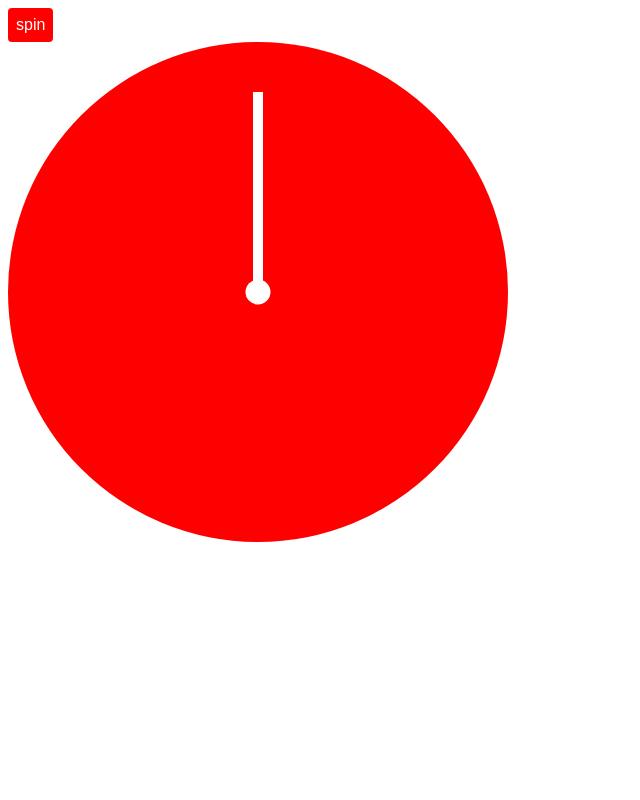
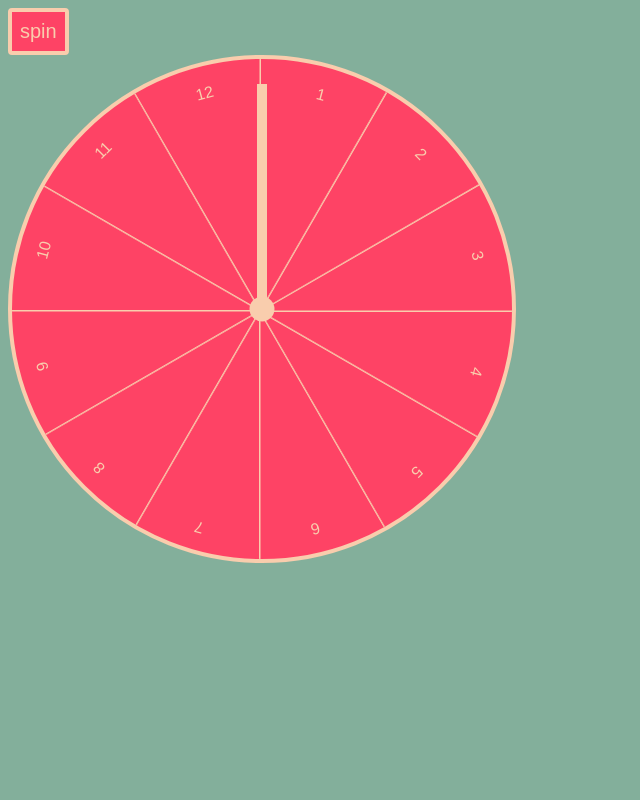
Before and after one commit to allbecauseyoutoldmeso/spinner, a plain HTML site: page spinner.html in a window 1280 px wide. Shown: the whole page, without its empty margins (0-640 px from the left). Drawn offline with nearby package versions, Linux system fonts and the light colour scheme.

Commit message:
Split spinner into numbered sections

```diff
--- a/spinner.html
+++ b/spinner.html
@@ -7,6 +7,20 @@
   <button id='spin-button' class='spin-button'>spin</button>
   <body>
     <div class='circle'>
+      <ul>
+        <li><div class='slice'>1</div></li>
+        <li><div class='slice'>2</div></li>
+        <li><div class='slice'>3</div></li>
+        <li><div class='slice'>4</div></li>
+        <li><div class='slice'>5</div></li>
+        <li><div class='slice'>6</div></li>
+        <li><div class='slice'>7</div></li>
+        <li><div class='slice'>8</div></li>
+        <li><div class='slice'>9</div></li>
+        <li><div class='slice'>10</div></li>
+        <li><div class='slice'>11</div></li>
+        <li><div class='slice'>12</div></li>
+      </ul>
       <div class='needle-container' id='needle-container'>
         <div class='needle' id='needle'></div>
       </div>
--- a/style.css
+++ b/style.css
@@ -1,26 +1,29 @@
 body {
   font-family: Arial;
+  background-color: #83AF9B;
 }
 
 .spin-button {
-  background-color: red;
-  border: none;
+  background-color: #FE4365;
+  border: solid 4px #F9CDAD;
   border-radius: 4px;
-  color: white;
+  color: #F9CDAD;
   padding: 8px;
-  font-size: 16px;
+  font-size: 20px;
 }
 
 .circle {
   position: relative;
-  background-color: red;
+  background-color: #FE4365;
   border-radius: 50%;
+  border: solid 4px #F9CDAD;
   height: 500px;
   width: 500px;
+  overflow: hidden;
 }
 
 .circle:after {
-  background: white;
+  background: #F9CDAD;
   border-radius: 50%;
   content: "";
   position: absolute;
@@ -46,11 +49,11 @@ body {
 }
 
 .needle {
-  background: white;
-  height: 40%;
+  background: #F9CDAD;
+  height: 45%;
   left: 49%;
   position: absolute;
-  top: 10%;
+  top: 5%;
   transform-origin: 50% 100%;
   width: 2%;
 }
@@ -60,3 +63,59 @@ body {
     transform: rotateZ(var(--rotation));
   }
 }
+
+li {
+	position: absolute;
+	top: 0; right: 0;
+	width: 50%; height: 50%;
+	transform-origin: 0% 100%;
+  border: solid 1px #F9CDAD;
+  list-style-type: none;
+}
+
+li:first-child {
+	transform: rotate(0deg) skewY(-60deg);
+}
+li:nth-child(2) {
+	transform: rotate(30deg) skewY(-60deg);
+}
+li:nth-child(3) {
+	transform: rotate(60deg) skewY(-60deg);
+}
+li:nth-child(4) {
+	transform: rotate(90deg) skewY(-60deg);
+}
+li:nth-child(5) {
+	transform: rotate(120deg) skewY(-60deg);
+}
+li:nth-child(6) {
+	transform: rotate(150deg) skewY(-60deg);
+}
+li:nth-child(7) {
+	transform: rotate(180deg) skewY(-60deg);
+}
+li:nth-child(8) {
+	transform: rotate(210deg) skewY(-60deg);
+}
+li:nth-child(9) {
+	transform: rotate(240deg) skewY(-60deg);
+}
+li:nth-child(10) {
+	transform: rotate(270deg) skewY(-60deg);
+}
+li:nth-child(11) {
+	transform: rotate(300deg) skewY(-60deg);
+}
+li:nth-child(12) {
+	transform: rotate(330deg) skewY(-60deg);
+}
+
+.slice {
+  position: absolute;
+	left: -100%;
+	width: 200%; height: 200%;
+	text-align: center;
+  transform: skewY(60deg) rotate(15deg);
+  padding-top: 20px;
+  color: #F9CDAD;
+}
```
